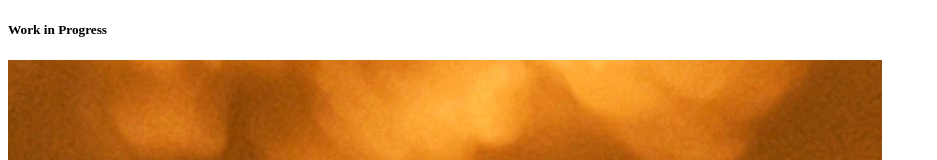
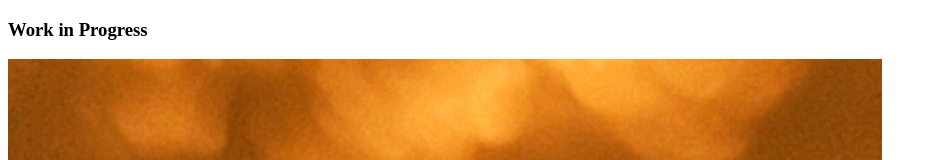
Before and after one commit to doughmoon/mainsite, a plain HTML site: page index.html in a window 1280 px wide. Shown: the top 160 px of the page, without its empty margins (0-937 px from the left). Drawn offline with Linux system fonts and the light colour scheme.

Commit message:
Update index.html

```diff
--- a/index.html
+++ b/index.html
@@ -4,7 +4,7 @@
 <title>Primary Page</title>
 </head>
 <body>
-<h5>Work in Progress</h5>
+<h3>Work in Progress</h3>
 <img src="imgs/primary.jpeg" alt="Demo Site">
 
 </body>
```
